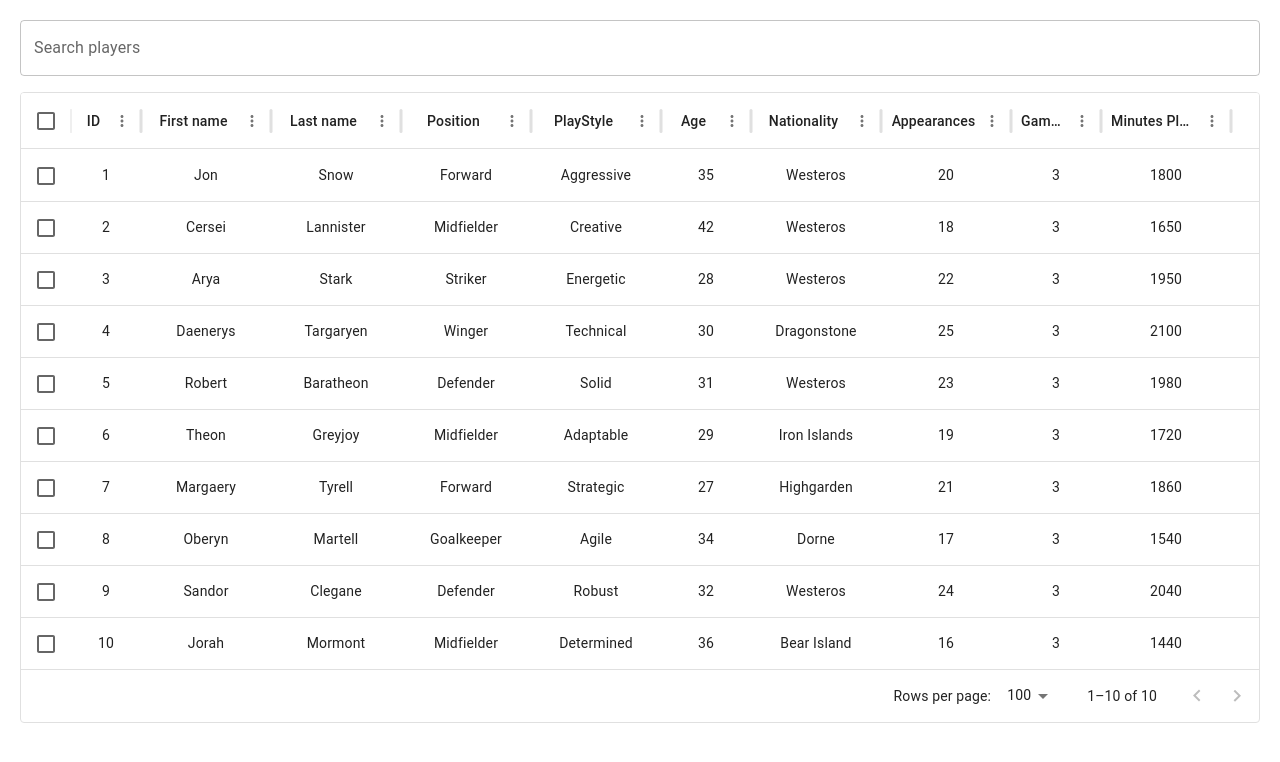
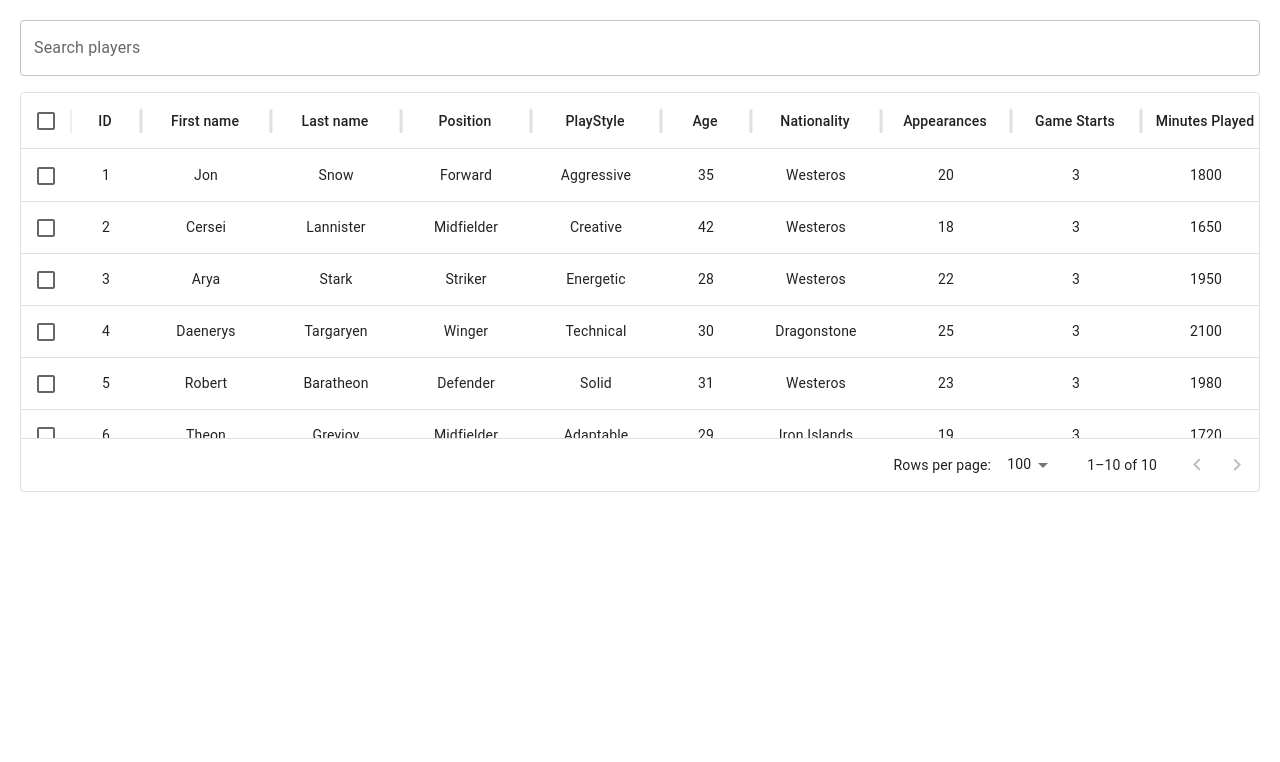
Before and after one commit to asayenju/soccerLink, a React (Create React App) app in the folder frontend/: page / in a window 1280 px wide. Shown: the top 762 px of the page. Built offline with nearby package versions, Linux system fonts and the light colour scheme.

Commit message:
Made the table a sticky table with scrollbar in the table so it aesthatically a better ui for users

```diff
--- a/frontend/src/components/SearchPlayer.js
+++ b/frontend/src/components/SearchPlayer.js
@@ -21,7 +21,7 @@ const columns = [
   { field: 'age', headerName: 'Age', type: 'number', width: 90, align: 'center', headerAlign: 'center' },
   { field: 'nationality', headerName: 'Nationality', width: 130, align: 'center', headerAlign: 'center' },
   { field: 'appearances', headerName: 'Appearances', width: 130, align: 'center', headerAlign: 'center' },
-  { field:'gamestarts', headerName: 'Game Starts', width: 90, align: 'center', headerAlign: 'center'},
+  { field: 'gamestarts', headerName: 'Game Starts', width: 130, align: 'center', headerAlign: 'center' },
   { field: 'minutesplayed', headerName: 'Minutes Played', width: 130, align: 'center', headerAlign: 'center' },
 ];
 
@@ -65,15 +65,27 @@ export default function DataTable() {
           variant="outlined"
           value={searchText}
           onChange={handleSearchChange}
-          style={{ marginBottom: 16, width: '100%', borderRadius: '100px' }} // Adjusted borderRadius for rounded corners
+          style={{ marginBottom: 16, width: '100%', borderRadius: '100px' }}
         />
-        <div style={{ height: 'calc(100% - 48px)', width: '100%' }}>
+        <div style={{ height: 400, width: '100%' }}>
           <DataGrid
             rows={filteredRows}
             columns={columns}
             pageSize={5}
             checkboxSelection
-            autoHeight
+            disableColumnMenu
+            components={{
+              Header: () => (
+                <div style={{ position: 'sticky', top: 0, zIndex: 1, background: 'white' }}>
+                  <DataGrid.Header />
+                </div>
+              ),
+              Footer: () => (
+                <div style={{ position: 'sticky', bottom: 0, zIndex: 1, background: 'white' }}>
+                  <DataGrid.Footer />
+                </div>
+              )
+            }}
           />
         </div>
       </div>
```
